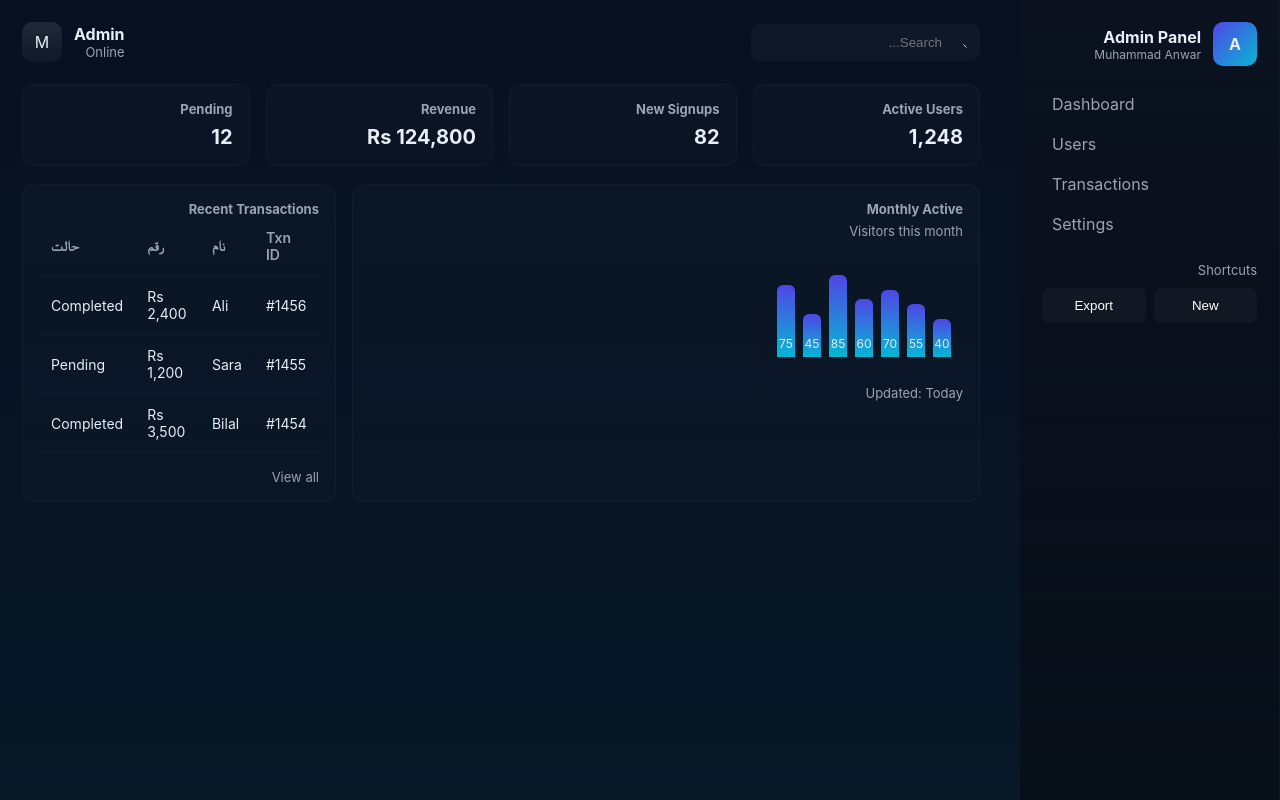
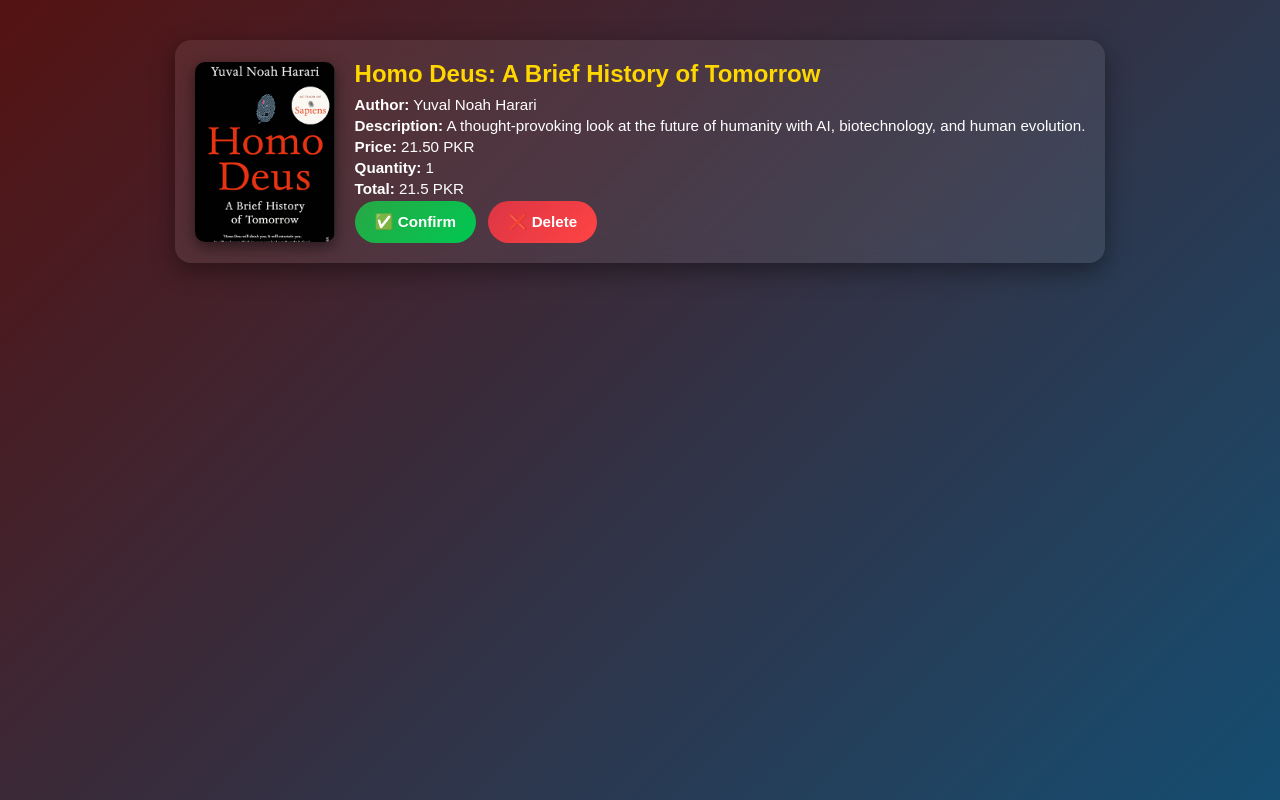
Before and after one commit to bilalnarejo2411c/Monneys_bookstore_Project, a PHP site: page /admin_orders.php in a window 1280 px wide. Run offline with PHP 8.4, Linux system fonts and the light colour scheme; data comes from the database, SQL or seed files in the repository.

Commit message:
30/9/2025

```diff
--- a/admin_orders.php
+++ b/admin_orders.php
@@ -1,146 +1,181 @@
-<!doctype html>
-<html lang="ur" dir="ltr">
+
+
+<?php
+$connect = mysqli_connect("localhost", "root", "", "monneys_bookstore");
+
+if (!$connect) {
+    die("DB connection failed");
+}
+
+$user_id = $_SESSION['user_id'] ?? 1;
+
+/* ---------------- Add to Cart (from product page) ---------------- */
+if (isset($_POST['buy_now']) && isset($_POST['book_id'])) {
+    $book_id = intval($_POST['book_id']);
+    $quantity = intval($_POST['quantity']);
+
+    $check = mysqli_query($connect, "SELECT * FROM cart WHERE user_id=$user_id AND book_id=$book_id");
+    if (mysqli_num_rows($check) > 0) {
+        mysqli_query($connect, "UPDATE cart SET quantity = quantity + $quantity WHERE user_id=$user_id AND book_id=$book_id");
+    } else {
+        mysqli_query($connect, "INSERT INTO cart (user_id, book_id, quantity) VALUES ($user_id, $book_id, $quantity)");
+    }
+}
+
+/* ---------------- Delete from Cart ---------------- */
+if (isset($_POST['delete_id'])) {
+    $book_id = intval($_POST['delete_id']);
+    mysqli_query($connect, "DELETE FROM cart WHERE user_id=$user_id AND book_id=$book_id");
+}
+
+/* ---------------- Confirm Order ---------------- */
+if (isset($_POST['confirm_id'])) {
+    $book_id = intval($_POST['confirm_id']);
+    mysqli_query($connect, "INSERT INTO orders (user_id, book_id, quantity)
+        SELECT user_id, book_id, quantity FROM cart WHERE user_id=$user_id AND book_id=$book_id");
+    mysqli_query($connect, "DELETE FROM cart WHERE user_id=$user_id AND book_id=$book_id");
+}
+
+/* ---------------- Show Cart Data ---------------- */
+$query = mysqli_query($connect, "SELECT c.book_id, c.quantity, b.title, b.author, b.description, b.image, b.price
+                                FROM cart c
+                                JOIN books b ON c.book_id=b.book_id
+                                WHERE c.user_id=$user_id");
+?>
+<!DOCTYPE html>
+<html lang="en">
 <head>
-  <meta charset="utf-8" />
-  <meta name="viewport" content="width=device-width, initial-scale=1" />
-  <title>Simple Dashboard</title>
+  <meta charset="UTF-8">
+  <title>Your Cart</title>
   <style>
-    :root{
-      --bg:#0f1724; --card:#0b1220; --muted:#9aa4b2; --accent:#4f46e5; --accent-2:#06b6d4;
-      --glass: rgba(255,255,255,0.03);
-      --round:12px;
-      --gap:18px;
-      color-scheme: dark;
+    body {
+      font-family: 'Poppins', sans-serif;
+      background: linear-gradient(135deg, #541212, #154D71);
+      margin:0;
+      color:#fff;
+      display:flex;
+      flex-direction:column;
+      min-height:100vh; /* full screen height */
     }
-    *{box-sizing:border-box}
-    body{margin:0;font-family:Inter, system-ui, -apple-system, "Segoe UI", Roboto, 'Noto Sans', 'Helvetica Neue', Arial; background:linear-gradient(180deg,#071021 0%, #071827 100%); color:#e6eef6}
 
-    /* layout */
-    .app{display:grid;grid-template-columns:260px 1fr;min-height:100vh;gap:var(--gap);}
-    .sidebar{background:linear-gradient(180deg,var(--card), rgba(6,9,14,0.6));padding:22px;border-right:1px solid rgba(255,255,255,0.03)}
-    .brand{display:flex;align-items:center;gap:12px;margin-bottom:18px}
-    .logo{width:44px;height:44px;background:linear-gradient(135deg,var(--accent),var(--accent-2));border-radius:10px;display:flex;align-items:center;justify-content:center;font-weight:700}
-    .brand h1{font-size:16px;margin:0}
-    nav ul{list-style:none;padding:0;margin:18px 0}
-    nav a{display:flex;gap:12px;align-items:center;padding:10px;border-radius:10px;color:var(--muted);text-decoration:none}
-    nav a:hover{background:var(--glass);color:#fff}
+    .container {
+      flex:1; /* push footer down */
+      padding:40px;
+      max-width:1200px;
+      margin:auto;
+    }
 
-    .main{padding:22px}
-    .topbar{display:flex;justify-content:space-between;align-items:center;margin-bottom:22px}
-    .search{background:var(--glass);padding:10px 12px;border-radius:10px;display:flex;gap:10px;align-items:center}
-    input{background:transparent;border:0;color:inherit;outline:0}
-    .profile{display:flex;gap:12px;align-items:center}
-    .avatar{width:40px;height:40px;border-radius:10px;background:linear-gradient(180deg,#1f2937,#111827);display:flex;align-items:center;justify-content:center}
+    h1 {
+      text-align:center;
+      margin-bottom:30px;
+      font-size:2.5rem;
+      background: linear-gradient(45deg,#FFD700,#FF4500);
+      -webkit-background-clip: text;
+      -webkit-text-fill-color: transparent;
+    }
 
-    /* cards grid */
-    .grid{display:grid;grid-template-columns:repeat(4,1fr);gap:16px;margin-bottom:18px}
-    .card{background:linear-gradient(180deg, rgba(255,255,255,0.02), rgba(255,255,255,0.01));padding:16px;border-radius:12px;border:1px solid rgba(255,255,255,0.03)}
-    .card h3{margin:0;font-size:13px;color:var(--muted)}
-    .card p{margin:8px 0 0;font-size:20px;font-weight:700}
+    .cart-box {
+      background: rgba(255,255,255,0.08);
+      backdrop-filter: blur(12px);
+      padding:20px;
+      border-radius:16px;
+      margin-bottom:20px;
+      display:flex;
+      align-items:center;
+      gap:20px;
+      box-shadow:0 8px 25px rgba(0,0,0,0.4);
+      transition: transform 0.3s ease;
+    }
 
-    /* responsive */
-    @media (max-width:980px){ .app{grid-template-columns:1fr} .sidebar{display:none} .grid{grid-template-columns:repeat(2,1fr)} }
-    @media (max-width:520px){ .grid{grid-template-columns:1fr} }
+    .cart-box:hover { transform: translateY(-5px); }
 
-    /* larger sections */
-    .panel{display:grid;grid-template-columns:2fr 1fr;gap:16px}
-    .table{overflow:auto}
-    table{width:100%;border-collapse:collapse}
-    th,td{padding:12px;text-align:left;border-bottom:1px solid rgba(255,255,255,0.03);font-size:14px}
-    th{color:var(--muted);font-weight:600}
+    .cart-box img {
+      width:140px;
+      height:180px;
+      object-fit:cover;
+      border-radius:10px;
+      box-shadow:0 5px 15px rgba(0,0,0,0.5);
+    }
 
-    /* small chart (CSS bars) */
-    .chart{display:flex;align-items:end;gap:8px;height:120px;padding:12px}
-    .bar{width:18px;border-radius:6px 6px 0 0;background:linear-gradient(180deg,var(--accent),var(--accent-2));display:flex;align-items:end;justify-content:center}
-    .bar span{font-size:12px;padding-bottom:6px}
+    .details { flex:1; }
+    h2 { margin:0 0 8px; font-size:1.5rem; color:#FFD700; }
+    p { margin:4px 0; font-size:0.95rem; }
 
-    footer{margin-top:16px;color:var(--muted);font-size:13px}
+    form { display:inline; }
 
-    /* RTL / Urdu tweaks: keep text-right for labels */
-    :lang(ur){direction:rtl}
-    :lang(ur) nav a{justify-content:flex-end}
+    button {
+      padding:12px 20px;
+      border:none;
+      border-radius:40px;
+      cursor:pointer;
+      font-weight:bold;
+      position:relative;
+      overflow:hidden;
+      margin-right:8px;
+      font-size:0.95rem;
+      transition: transform 0.3s ease, box-shadow 0.3s ease;
+    }
+
+    button:hover {
+      transform: translateY(-3px);
+      box-shadow:0 8px 20px rgba(0,0,0,0.3);
+    }
+
+    button::before {
+      content:"";
+      position:absolute;
+      top:0;
+      left:-150%;
+      width:200%;
+      height:100%;
+      background: linear-gradient(
+        120deg,
+        transparent 30%,
+        rgba(255,255,255,0.6) 50%,
+        transparent 70%
+      );
+      animation: shimmer 2.5s infinite;
+    }
+
+    @keyframes shimmer { 100% { left:150%; } }
+
+    .confirm { background: linear-gradient(135deg,#28a745,#00c851); color:#fff; }
+    .delete { background: linear-gradient(135deg,#dc3545,#ff4444); color:#fff; }
   </style>
 </head>
 <body>
-  <div class="app">
-    <aside class="sidebar" aria-label="Sidebar">
-      <div class="brand">
-        <div class="logo">A</div>
-        <div>
-          <h1>Admin Panel</h1>
-          <div style="font-size:12px;color:var(--muted)">Muhammad Anwar</div>
+  <div class="container">
+
+
+    <?php if (mysqli_num_rows($query) > 0) { ?>
+      <?php while ($row = mysqli_fetch_assoc($query)) { ?>
+        <div class="cart-box">
+          <img src="<?php echo htmlspecialchars($row['image']); ?>" alt="">
+          <div class="details">
+            <h2><?php echo htmlspecialchars($row['title']); ?></h2>
+            <p><b>Author:</b> <?php echo htmlspecialchars($row['author']); ?></p>
+            <p><b>Description:</b> <?php echo htmlspecialchars($row['description']); ?></p>
+            <p><b>Price:</b> <?php echo $row['price']; ?> PKR</p>
+            <p><b>Quantity:</b> <?php echo $row['quantity']; ?></p>
+            <p><b>Total:</b> <?php echo $row['price'] * $row['quantity']; ?> PKR</p>
+<!-- Confirm Button -->
+<form method="post" action="">
+    <input type="hidden" name="book_id" value="<?php echo $row['book_id']; ?>">
+    <button type="submit" class="confirm">✅ Confirm</button>
+</form>
+
+<!-- Delete Button -->
+<form method="post" action="">
+    <input type="hidden" name="delete_id" value="<?php echo $row['book_id']; ?>">
+    <button type="submit" class="delete">❌ Delete</button>
+</form>
+
+          </div>
         </div>
-      </div>
-      <nav>
-        <ul>
-          <li><a href="#">Dashboard</a></li>
-          <li><a href="#">Users</a></li>
-          <li><a href="#">Transactions</a></li>
-          <li><a href="#">Settings</a></li>
-        </ul>
-      </nav>
-      <div style="margin-top:18px;color:var(--muted);font-size:13px">Shortcuts</div>
-      <div style="display:flex;gap:8px;margin-top:10px">
-        <button style="flex:1;padding:10px;border-radius:8px;border:0;background:var(--glass)">New</button>
-        <button style="flex:1;padding:10px;border-radius:8px;border:0;background:var(--glass)">Export</button>
-      </div>
-    </aside>
-
-    <main class="main">
-      <div class="topbar">
-        <div class="search" role="search">
-          <svg width="14" height="14" viewBox="0 0 24 24" fill="none" aria-hidden><path d="M21 21l-4.35-4.35" stroke="currentColor" stroke-width="1.5" stroke-linecap="round" stroke-linejoin="round"/></svg>
-          <input placeholder="Search..." />
-        </div>
-        <div class="profile">
-          <div style="text-align:right">
-            <div style="font-weight:700">Admin</div>
-            <div style="font-size:13px;color:var(--muted)">Online</div>
-          </div>
-          <div class="avatar">M</div>
-        </div>
-      </div>
-
-      <section class="grid" aria-label="Summary cards">
-        <div class="card"><h3>Active Users</h3><p>1,248</p></div>
-        <div class="card"><h3>New Signups</h3><p>82</p></div>
-        <div class="card"><h3>Revenue</h3><p>Rs 124,800</p></div>
-        <div class="card"><h3>Pending</h3><p>12</p></div>
-      </section>
-
-      <section class="panel">
-        <div class="card" style="min-height:260px">
-          <h3 style="margin-bottom:6px">Monthly Active</h3>
-          <div style="font-size:13px;color:var(--muted);margin-bottom:10px">Visitors this month</div>
-          <div class="chart" aria-hidden>
-            <div class="bar" style="height:40%"><span>40</span></div>
-            <div class="bar" style="height:55%"><span>55</span></div>
-            <div class="bar" style="height:70%"><span>70</span></div>
-            <div class="bar" style="height:60%"><span>60</span></div>
-            <div class="bar" style="height:85%"><span>85</span></div>
-            <div class="bar" style="height:45%"><span>45</span></div>
-            <div class="bar" style="height:75%"><span>75</span></div>
-          </div>
-          <footer>Updated: Today</footer>
-        </div>
-
-        <div class="card">
-          <h3>Recent Transactions</h3>
-          <div class="table">
-            <table>
-              <thead><tr><th>Txn ID</th><th>نام</th><th>رقم</th><th>حالت</th></tr></thead>
-              <tbody>
-                <tr><td>#1456</td><td>Ali</td><td>Rs 2,400</td><td>Completed</td></tr>
-                <tr><td>#1455</td><td>Sara</td><td>Rs 1,200</td><td>Pending</td></tr>
-                <tr><td>#1454</td><td>Bilal</td><td>Rs 3,500</td><td>Completed</td></tr>
-              </tbody>
-            </table>
-          </div>
-          <footer style="text-align:right">View all</footer>
-        </div>
-      </section>
-
-    </main>
+      <?php } ?>
+    <?php } else { ?>
+      <p style="text-align:center;font-size:1.2rem;">No orders Avalible</p>
+    <?php } ?>
   </div>
 </body>
 </html>
```
